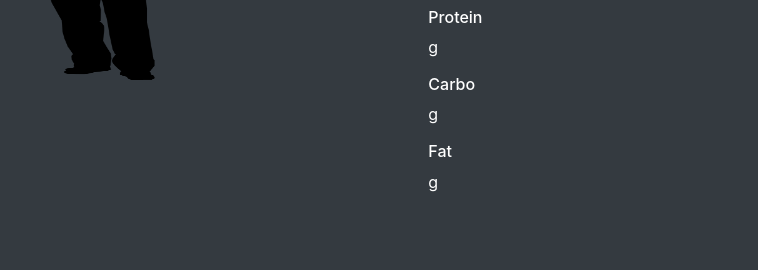
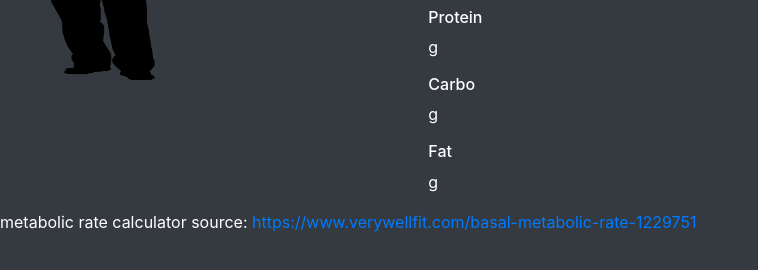
Before and after one commit to Kassiowl/Gym-Rat, an Electron app: page view/header.html in a window 1280 px wide. Shown: the part 450-720 px from the top of the page, without its empty margins (0-758 px from the left). Drawn offline with nearby package versions, Linux system fonts and the light colour scheme.

Commit message:
Source add

```diff
--- a/view/footer.html
+++ b/view/footer.html
@@ -21,6 +21,11 @@
             </div>
         </div>
     </div>
+    <p class="text-white">metabolic rate calculator source:
+        <a href="https://www.verywellfit.com/basal-metabolic-rate-1229751">
+            https://www.verywellfit.com/basal-metabolic-rate-1229751
+        </a>
+    </p>
 </div>
 </footer>
 </body>
```
